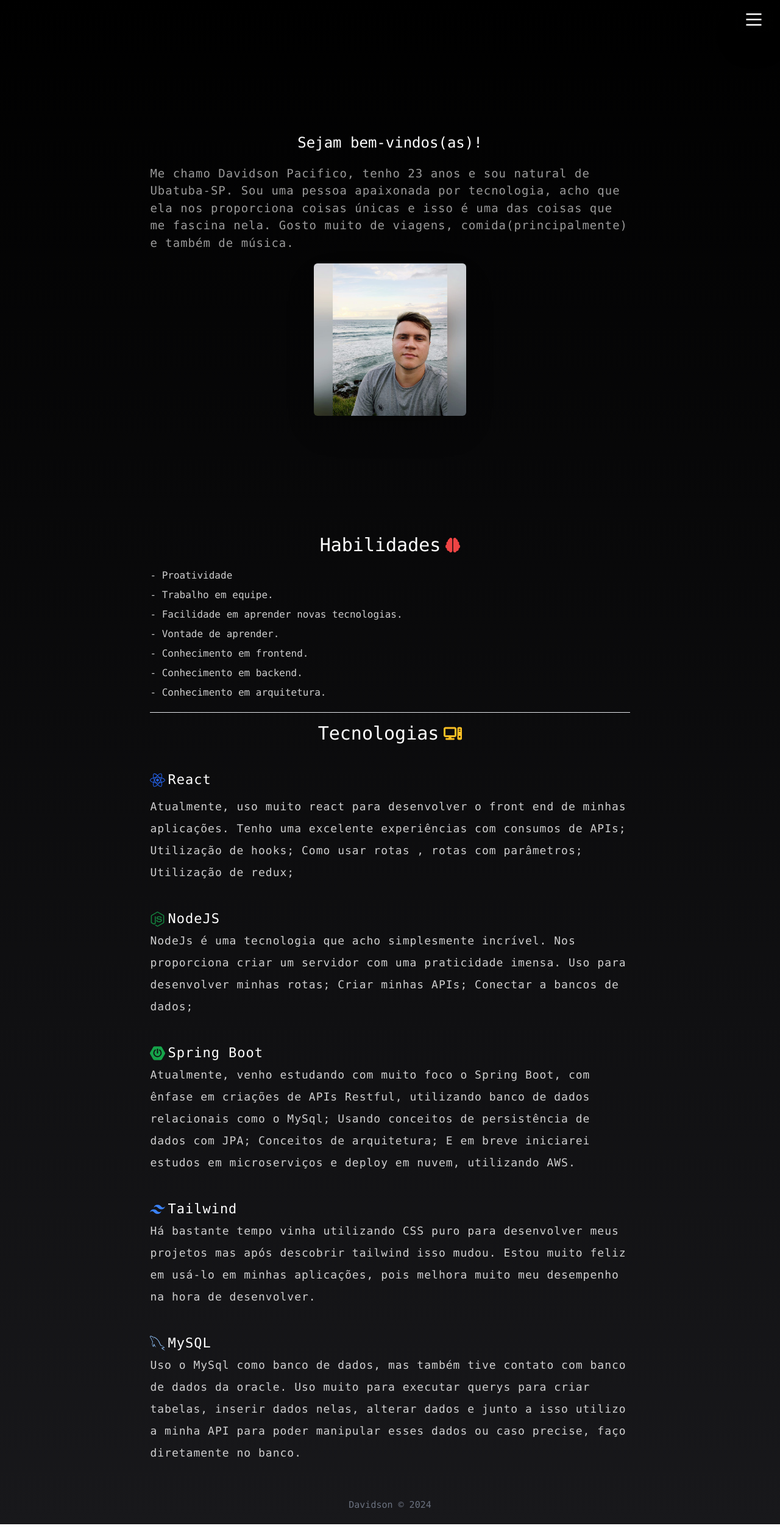
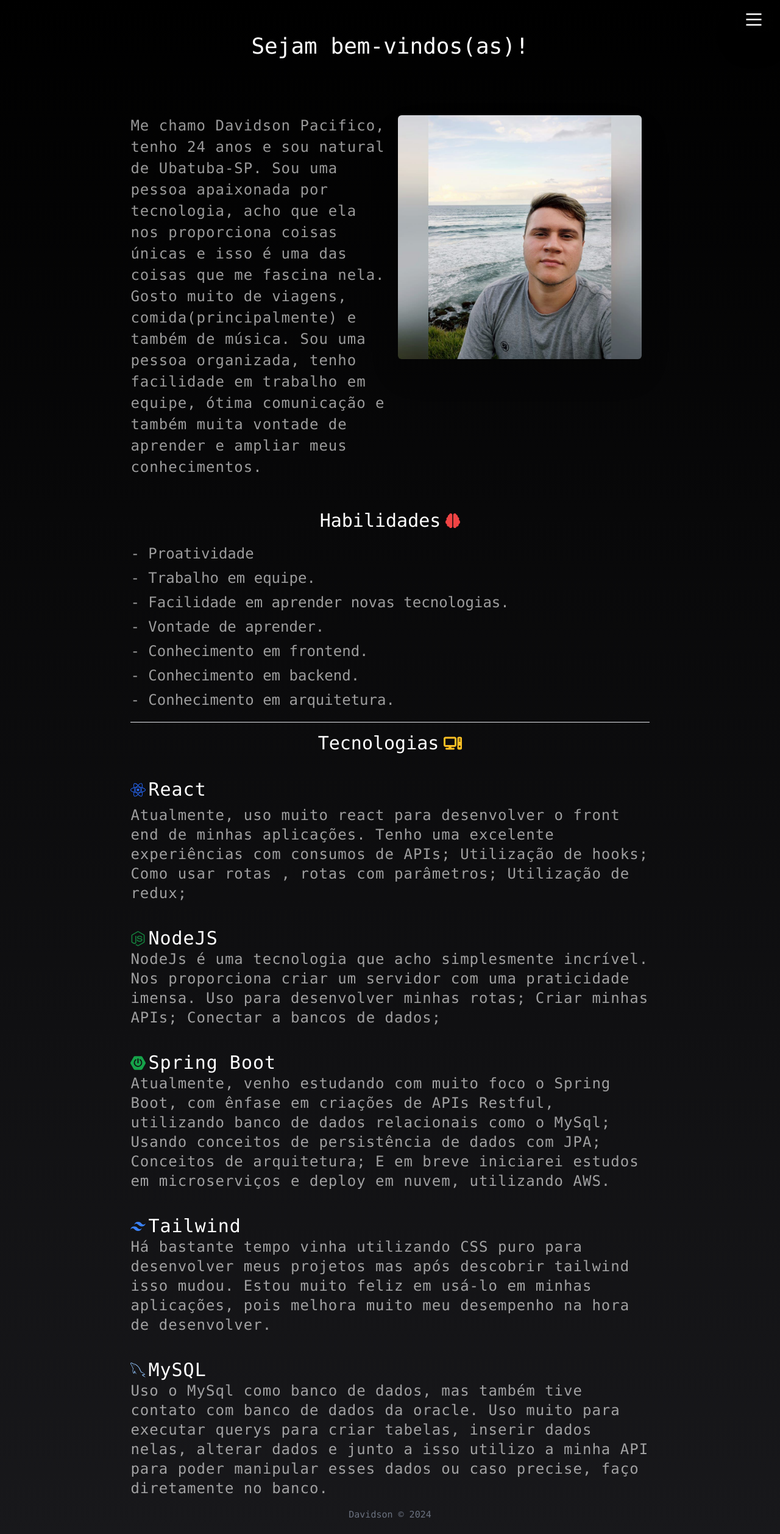
Before and after one commit to magnata19/port-ts, a React (Vite) app in the folder portifolio/: page /about in a window 1280 px wide. Shown: the whole page at 61% size. Built offline with nearby package versions, Linux system fonts and the light colour scheme.

Commit message:
ajeitando resposividade para desktop

```diff
--- a/portifolio/src/pages/about/SobreMim.tsx
+++ b/portifolio/src/pages/about/SobreMim.tsx
@@ -14,39 +14,47 @@
       <div className="py-5">
         {" "}
         {/**container geral */}
-        <div className="py-10 px-8 w-full md:w-[70%] md:mx-auto">
-          <div className="h-screen flex flex-col justify-center items-center">
+        <div className="py-10 md:p-0 px-8 w-full md:w-[70%] md:mx-auto md:min-h-screen">
+          <div className="min-h-screen flex flex-col justify-center items-center md:justify-around">
             <div>
-                <Fade triggerOnce={true} duration={500}
+              <Fade
+                duration={500}
                 direction="up"
-                  className="text-2xl text-white text-center"
+                className="text-2xl text-white text-center md:text-4xl"
               >
                 <span>Sejam bem-vindos(as)!</span>
               </Fade>
             </div>
-              <div className="border-b-[1px] md:border-none">
-                <Fade triggerOnce={true} duration={500}
+            <div className="border-b-[1px] md:border-none md:grid md:grid-cols-2">
+              <Fade
+                duration={500}
                 direction="up"
                 className=" rounded-xl mt-5 whitespace-normal break-normal"
               >
-                  <p className="font-thin text-[19px] tracking-[1px] text-white opacity-60 font-mono">
-                    Me chamo Davidson Pacifico, tenho 23 anos e sou natural de
-                    Ubatuba-SP. Sou uma pessoa apaixonada por tecnologia, acho
-                    que ela nos proporciona coisas únicas e isso é uma das
-                    coisas que me fascina nela. Gosto muito de viagens,
-                    comida(principalmente) e também de música.
+                <p className="font-thin text-[19px] tracking-[1px] text-white opacity-60 font-mono md:text-2xl md:leading-[35px]">
+                  Me chamo Davidson Pacifico, tenho 24 anos e sou natural de
+                  Ubatuba-SP. Sou uma pessoa apaixonada por tecnologia, acho que
+                  ela nos proporciona coisas únicas e isso é uma das coisas que
+                  me fascina nela. Gosto muito de viagens,
+                  comida(principalmente) e também de música. Sou uma pessoa organizada,
+                  tenho facilidade em trabalho em equipe, ótima comunicação e também
+                  muita vontade de aprender e ampliar meus conhecimentos.
                 </p>
-                  <div className="w-[250px] mx-auto mb-5 shadow-2xl">
-                    <img className="rounded-md" src={perfil} alt="foto de perfil" />
+                <div className="min-w-[200px] md:max-w-[400px] mx-auto mb-5 shadow-2xl">
+                  <img
+                    className="rounded-md"
+                    src={perfil}
+                    alt="foto de perfil"
+                  />
                 </div>
               </Fade>
             </div>
           </div>
           <div className="text-white">
-            <Fade direction="up" triggerOnce={true} duration={500}>
+            <Fade direction="up" duration={500}>
               <div className="text-3xl text-white  mt-4">
-                <div className="flex items-center justify-center gap-2">
-                  <span>Habilidades</span>
+                <div className="flex items-center justify-center gap-2 ">
+                  <span className="md:text-3xl">Habilidades</span>
                   <span className="text-2xl text-red-500">
                     <FaBrain />
                   </span>
@@ -54,7 +62,7 @@
               </div>
 
               <div className="mt-5 border-b-[1px]">
-                <ul className="flex flex-col gap-2 mb-5 opacity-80">
+                <ul className="flex flex-col gap-2 mb-5 opacity-60 md:text-2xl">
                   <li>- Proatividade</li>
                   <li>- Trabalho em equipe.</li>
                   <li>- Facilidade em aprender novas tecnologias.</li>
@@ -74,14 +82,18 @@
               </span>
             </div>
             <div>
-              <Fade direction="up" triggerOnce={true} duration={500} className="text-white text-[25px]">
+              <Fade
+                direction="up"
+                duration={500}
+                className="text-white text-[25px]"
+              >
                 <div className="flex items-center mb-2">
                   <FaReact className="text-[25px] mr-1 z-20 text-blue-600" />
-                  <div className="text-[22px] font-light tracking-[1px]">
+                  <div className="text-[22px] font-light tracking-[1px] md:text-3xl">
                     React
                   </div>
                 </div>
-                <div className="text-white tracking-[1px] font-light text-[18px] opacity-80">
+                <div className="text-white tracking-[1px] font-light text-[18px] opacity-60 md:text-2xl">
                   Atualmente, uso muito react para desenvolver o front end de
                   minhas aplicações. Tenho uma excelente experiências com
                   consumos de APIs; Utilização de hooks; Como usar rotas , rotas
@@ -91,14 +103,18 @@
             </div>
 
             <div>
-              <Fade direction="up" triggerOnce={true} duration={500} className="text-white text-[25px] ">
+              <Fade
+                direction="up"
+                duration={500}
+                className="text-white text-[25px] "
+              >
                 <div className="flex items-center">
                   <FaNodeJs className="text-green-700 mr-1 text-[25px]" />
-                  <div className="font-light text-[22px] tracking-[1px]">
+                  <div className="font-light text-[22px] tracking-[1px] md:text-3xl">
                     NodeJS
                   </div>
                 </div>
-                <div className="text-white tracking-[1px] font-light text-[18px] opacity-80">
+                <div className="text-white tracking-[1px] font-light text-[18px] opacity-60 md:text-2xl">
                   NodeJs é uma tecnologia que acho simplesmente incrível. Nos
                   proporciona criar um servidor com uma praticidade imensa. Uso
                   para desenvolver minhas rotas; Criar minhas APIs; Conectar a
@@ -108,14 +124,18 @@
             </div>
 
             <div>
-              <Fade direction="up" triggerOnce={true} duration={500} className="text-white ">
+              <Fade
+                direction="up"
+                duration={500}
+                className="text-white "
+              >
                 <div className="flex items-center">
                   <SiSpringboot className="text-green-600 mr-1 text-[25px]" />
-                  <div className="font-light text-[22px] tracking-[1px]">
+                  <div className="font-light text-[22px] tracking-[1px] md:text-3xl">
                     Spring Boot
                   </div>
                 </div>
-                <div className="text-white tracking-[1px] font-light text-[18px] opacity-80">
+                <div className="text-white tracking-[1px] font-light text-[18px] opacity-60 md:text-2xl">
                   Atualmente, venho estudando com muito foco o Spring Boot, com
                   ênfase em criações de APIs Restful, utilizando banco de dados
                   relacionais como o MySql; Usando conceitos de persistência de
@@ -126,14 +146,18 @@
             </div>
 
             <div>
-              <Fade direction="up" triggerOnce={true} duration={500} className="text-white text-[25px] ">
+              <Fade
+                direction="up"
+                duration={500}
+                className="text-white text-[25px] "
+              >
                 <div className="flex items-center">
                   <SiTailwindcss className="text-blue-500 mr-1 text-[25px]" />
-                  <div className="font-light text-[22px] tracking-[1px]">
+                  <div className="font-light text-[22px] tracking-[1px] md:text-3xl">
                     Tailwind
                   </div>
                 </div>
-                <div className="font-light text-[18px] tracking-[1px] opacity-80">
+                <div className="font-light text-[18px] tracking-[1px] opacity-60 md:text-2xl">
                   Há bastante tempo vinha utilizando CSS puro para desenvolver
                   meus projetos mas após descobrir tailwind isso mudou. Estou
                   muito feliz em usá-lo em minhas aplicações, pois melhora muito
@@ -143,14 +167,18 @@
             </div>
 
             <div>
-              <Fade direction="up" triggerOnce={true} duration={500} className="text-white text-[25px] ">
+              <Fade
+                direction="up"
+                duration={500}
+                className="text-white text-[25px] "
+              >
                 <div className="flex items-center">
                   <GrMysql className="text-blue-300 mr-1" />
-                  <div className="font-light text-[22px] tracking-[1px]">
+                  <div className="font-light text-[22px] tracking-[1px] md:text-3xl">
                     MySQL
                   </div>
                 </div>
-                <div className="font-light text-[18px] tracking-[1px] opacity-80">
+                <div className="font-light text-[18px] tracking-[1px] opacity-60 md:text-2xl">
                   Uso o MySql como banco de dados, mas também tive contato com
                   banco de dados da oracle. Uso muito para executar querys para
                   criar tabelas, inserir dados nelas, alterar dados e junto a
```
Lines whose indentation alone changed are shown as unchanged.
